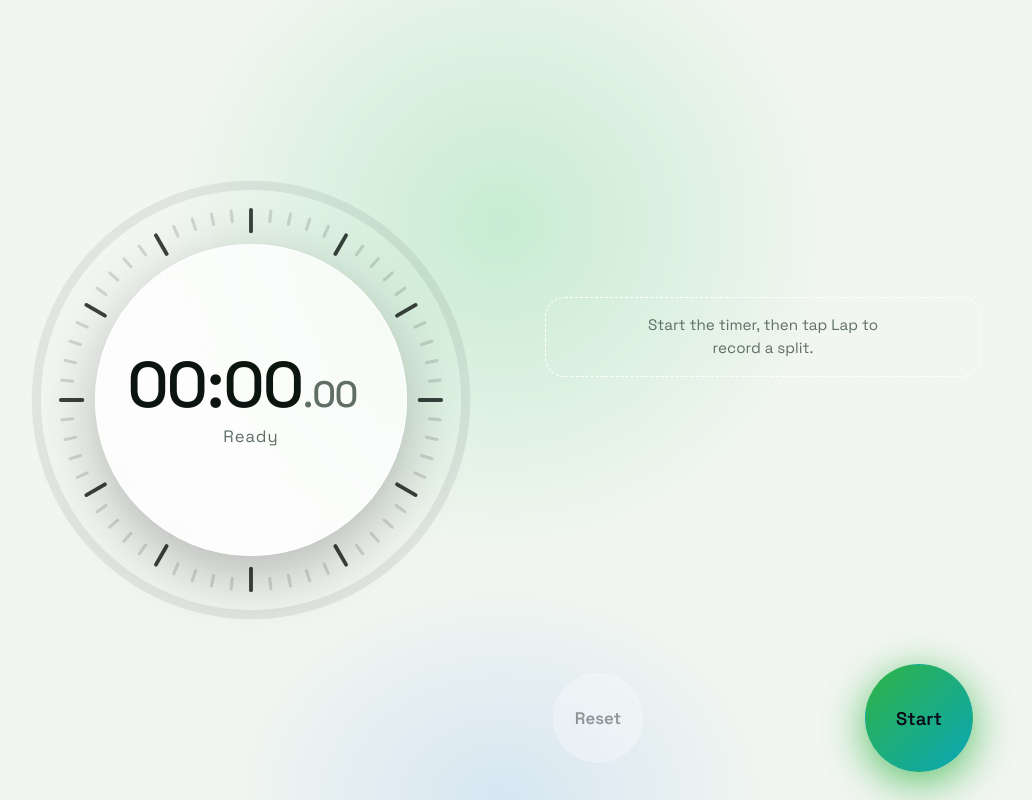
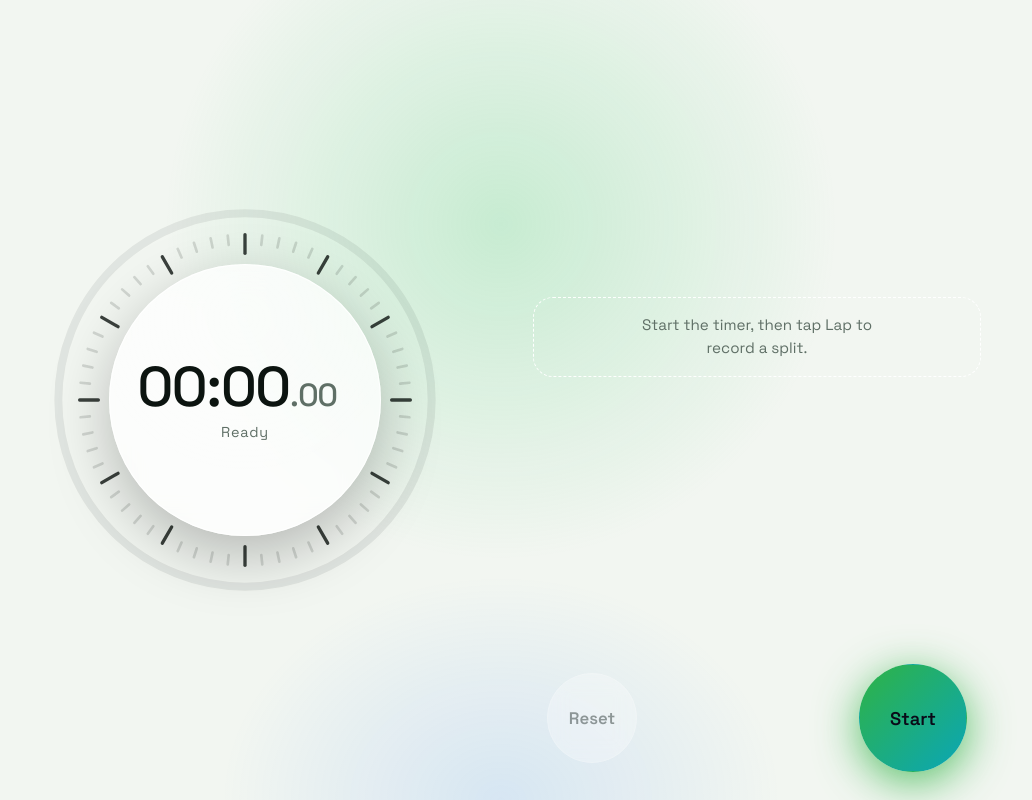
Before and after one commit to NahomZelelew/react-stopwatch, a React (Vite) app: page / in a window 1280 px wide. Shown: the whole page, without its empty margins (139-1171 px from the left). Built offline with nearby package versions, Linux system fonts and the light colour scheme.

Commit message:
style: style the dial, ring and clock text

```diff
--- a/src/App.css
+++ b/src/App.css
@@ -259,7 +259,7 @@ body::before {
 
 /* ============ responsive: landscape, tablets, desktop ============ */
 @media (min-width: 760px) and (min-aspect-ratio: 1/1),
-       (orientation: landscape) and (max-height: 520px) {
+      (orientation: landscape) and (max-height: 520px) {
   .stopwatch {
     max-width: 1000px;
     grid-template-columns: 1fr 1fr;
@@ -283,3 +283,73 @@ body::before {
 @media (prefers-reduced-motion: reduce) {
   * { transition: none !important; animation: none !important; }
 }
+
+/* ============ dial ============ */
+.dial {
+  position: relative;
+  width: min(90vw, 54dvh, 400px);
+  aspect-ratio: 1;
+  container-type: inline-size;
+}
+.dial-svg {
+  position: absolute;
+  inset: 0;
+  width: 100%;
+  height: 100%;
+  overflow: visible;
+}
+
+.tick { stroke: var(--tick); stroke-width: 2; stroke-linecap: round; }
+.tick.major { stroke: var(--tick-major); stroke-width: 2.5; }
+
+.track { fill: none; stroke: var(--track); stroke-width: 6; }
+.arc {
+  fill: none;
+  stroke: url(#ring-grad);
+  stroke-width: 6;
+  stroke-linecap: round;
+  filter: drop-shadow(0 0 6px var(--grad-a));
+  transition: opacity 0.3s;
+}
+.head { fill: #fff; filter: drop-shadow(0 0 8px var(--grad-b)) drop-shadow(0 0 3px var(--grad-a)); }
+
+.face {
+  position: absolute;
+  inset: 16%;
+  border-radius: 50%;
+  background:
+    radial-gradient(circle at 50% 20%, rgba(255, 255, 255, 0.1), transparent 60%),
+    var(--surface);
+  border: 1px solid var(--surface-border);
+  -webkit-backdrop-filter: blur(16px);
+  backdrop-filter: blur(16px);
+  box-shadow: inset 0 1px 0 rgba(255, 255, 255, 0.12), 0 20px 60px rgba(0, 0, 0, 0.25);
+  display: flex;
+  flex-direction: column;
+  align-items: center;
+  justify-content: center;
+  gap: 2cqw;
+}
+.time {
+  display: flex;
+  align-items: baseline;
+  font-weight: 500;
+  letter-spacing: -0.03em;
+  font-variant-numeric: tabular-nums;
+  font-feature-settings: "tnum";
+  line-height: 1;
+}
+.time-main { font-size: clamp(32px, 11vw, 48px); font-size: 14cqw; }
+.time-centis {
+  font-size: clamp(18px, 6vw, 26px);
+  font-size: 8cqw;
+  color: var(--muted);
+  min-width: 3ch;
+}
+.status {
+  font-size: clamp(11px, 3vw, 13px);
+  font-size: 3.6cqw;
+  color: var(--muted);
+  letter-spacing: 0.06em;
+}
+.dial.is-running .status { color: var(--grad-b); }
```
